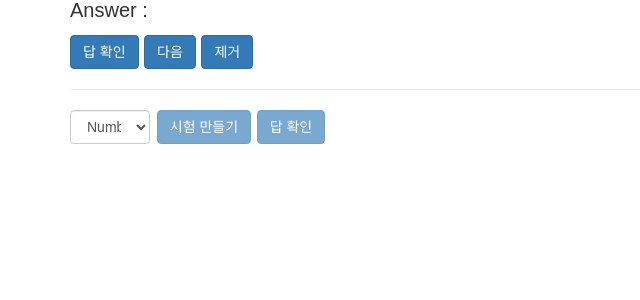
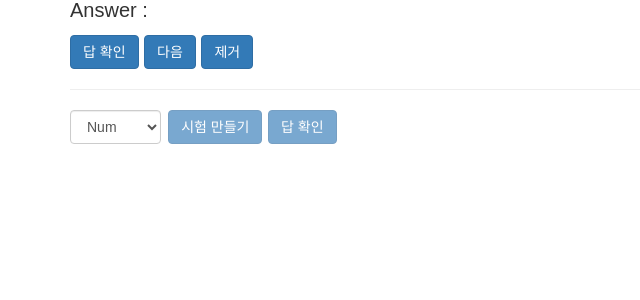
Before and after one commit to cjh5414/Memorist, a Django app: page /study/ in a window 1280 px wide. Shown: the part 140-440 px from the top of the page, without its empty margins (0-640 px from the left). Run offline with Django 3.2, Linux system fonts and the light colour scheme; a user stored in the database is signed in; data comes from the database, SQL or seed files in the repository; some libraries are stand-ins or nearby versions; some web fonts are replaced.

Commit message:
Change test words number button size and name

```diff
--- a/memorist/wordlist/templates/study_word.html
+++ b/memorist/wordlist/templates/study_word.html
@@ -26,8 +26,8 @@
     </div>
     <hr>
     <div>
-        <select id="id_test_words_number_select" class="form-control col-sm-3" data-number="{{ numberOfWords }}" style="width: 7%; margin-right: 7px;" placeholder="Number">
-            <option disabled selected>Number</option>
+        <select id="id_test_words_number_select" class="form-control col-sm-3" data-number="{{ numberOfWords }}" style="width: 8%; margin-right: 7px;" placeholder="Number">
+            <option disabled selected>Num</option>
         </select>
         <button id="id_make_test_btn" type="button" class="btn btn-primary" disabled>시험 만들기</button>
         <button id="id_check_test_answer_btn" type="button" class="btn btn-primary" value="off" disabled>답 확인</button>
```
